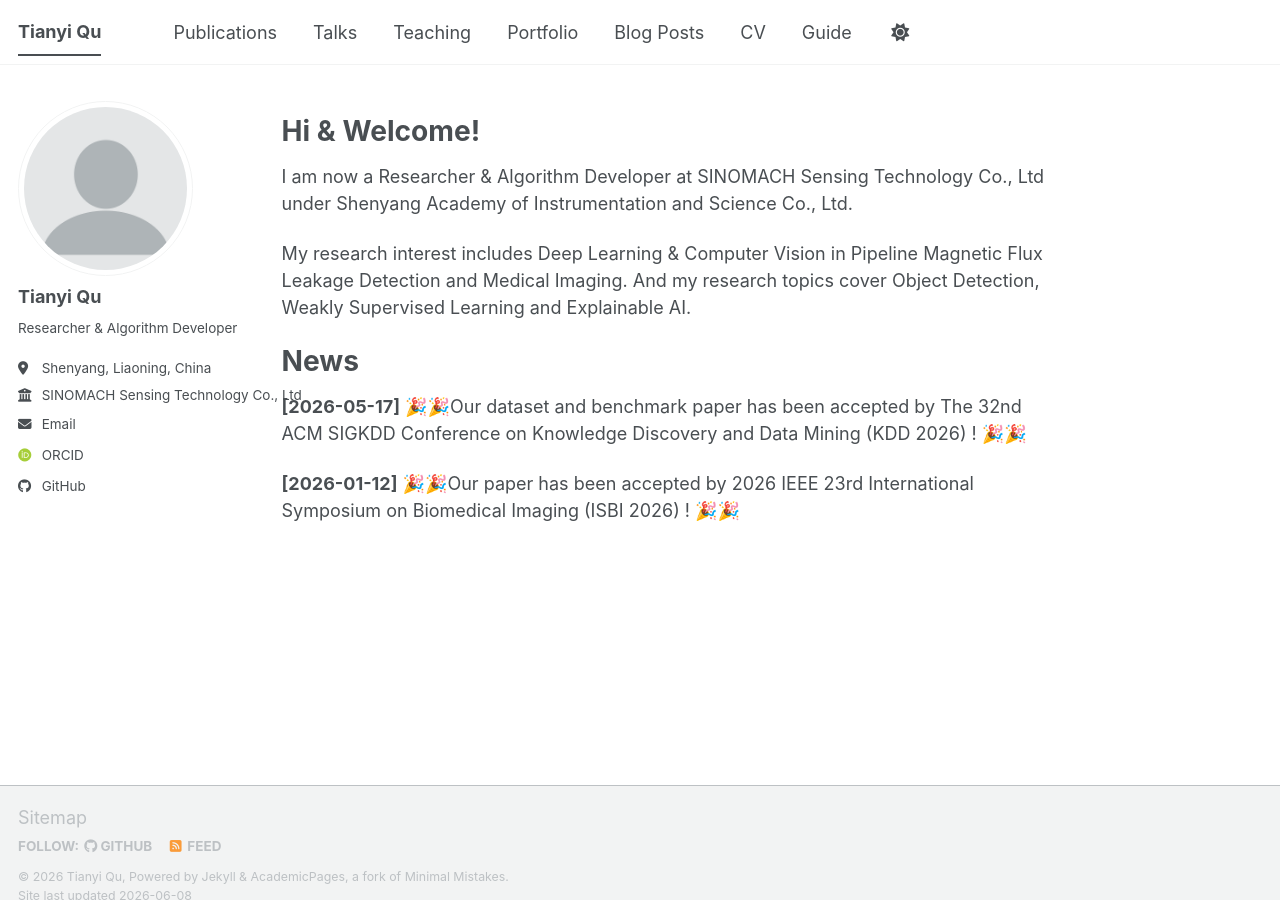
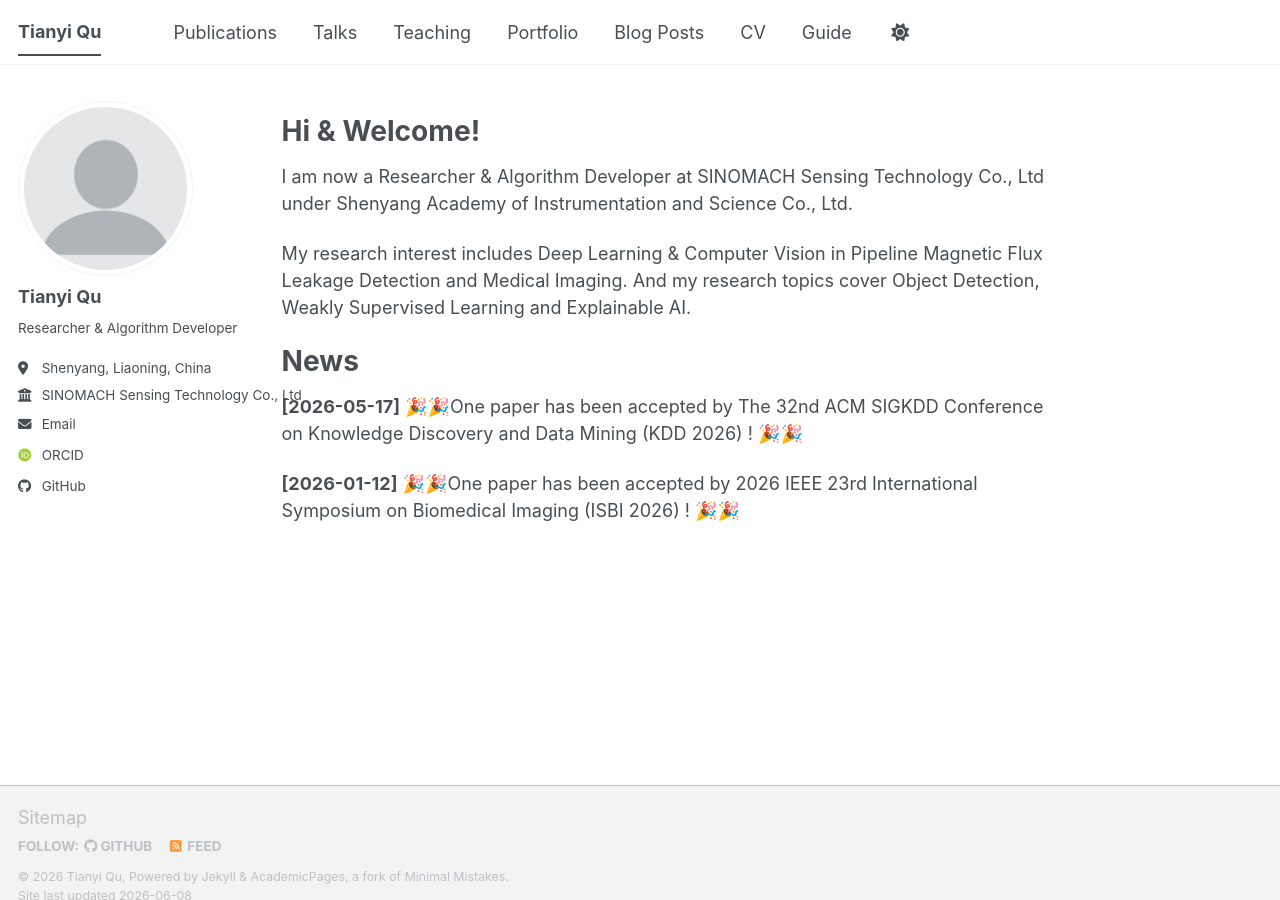
Before and after one commit to TQSAIS/tqsais.github.io, a Jekyll site: the page built from _pages/about.md, in a window 1280 px wide and 900 px high. Built offline with Jekyll 4.4.1, drawn with Linux system fonts in a browser that asks for light colours; emoji names are drawn with the system emoji font; some web fonts are replaced; a script bundle is joined from its source files by our own code; library files that are not in the unit come from our copies.

Commit message:
Update about.md

```diff
--- a/_pages/about.md
+++ b/_pages/about.md
@@ -16,6 +16,6 @@ My research interest includes Deep Learning & Computer Vision in Pipeline Magnet
 
 News
 ======
- **[2026-05-17]**   :tada::tada:Our dataset and benchmark paper has been accepted by The 32nd ACM SIGKDD Conference on Knowledge Discovery and Data Mining (KDD 2026) ! :tada::tada:
+ **[2026-05-17]**   :tada::tada:One paper has been accepted by The 32nd ACM SIGKDD Conference on Knowledge Discovery and Data Mining (KDD 2026) ! :tada::tada:
 
-  **[2026-01-12]**   :tada::tada:Our paper has been accepted by 2026 IEEE 23rd International Symposium on Biomedical Imaging (ISBI 2026) ! :tada::tada:
+  **[2026-01-12]**   :tada::tada:One paper has been accepted by 2026 IEEE 23rd International Symposium on Biomedical Imaging (ISBI 2026) ! :tada::tada:
```
